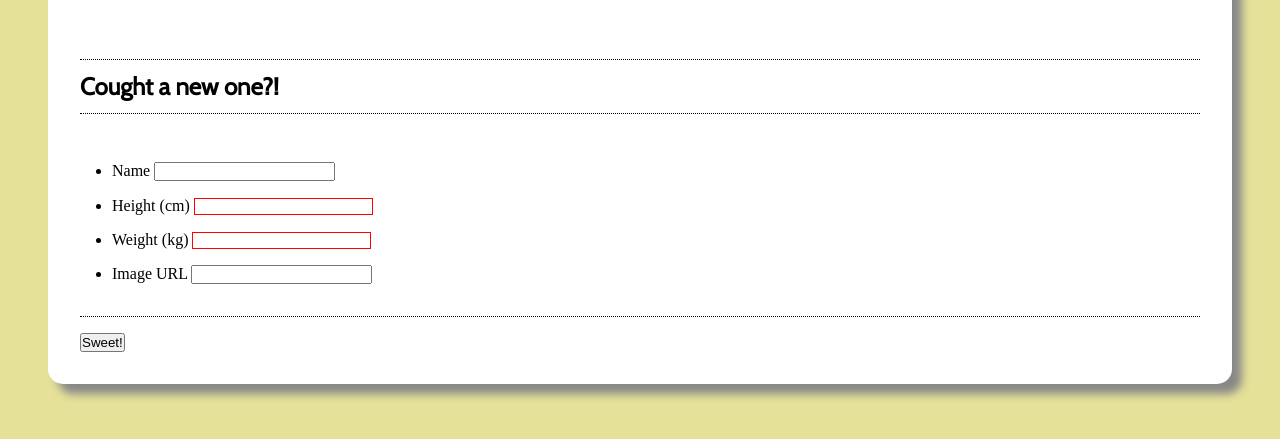
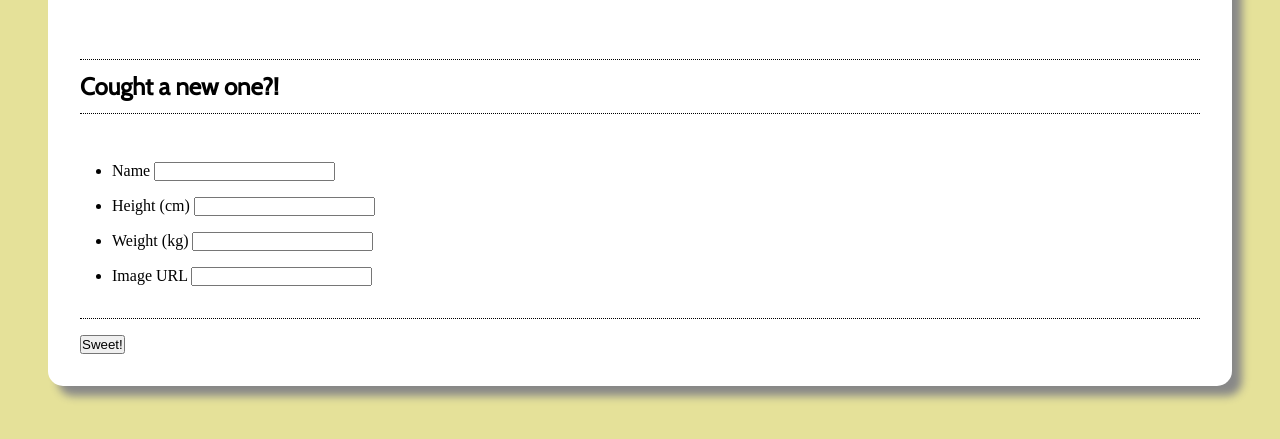
Before and after one commit to LorranSutter/BCDV1007-FinalExam, a website: page static/page2.html in a window 1280 px wide. Both pictures are taken after a click on the input "Sweet!". Shown: the part 141-580 px from the top of the page. Drawn offline with nearby package versions, Linux system fonts and the light colour scheme; no server answers.

Commit message:
Handling inputs

```diff
--- a/static/page2.css
+++ b/static/page2.css
@@ -69,3 +69,7 @@ header {
 #new-pokemon li {
     margin: 1em 0;
 }
+
+input[type='text'] {
+    border: '1px solid gray';
+}
--- a/static/page2.js
+++ b/static/page2.js
@@ -53,24 +53,31 @@ $(document).ready(function () {
 
 
     function postPokemon() {
-        let data = {
-            name : $("#name").val(),
-            height : $("#height").val(),
-            weight : $("#weight").val(),
-            image : $("#image").val()
-        }
+        let name = $("#name").val();
+        let height = $("#height").val();
+        let weight = $("#weight").val();
+        let image = $("#image").val();
 
-        let heightInt = Number.isInteger($("#height").val());
-        let weightInt = Number.isInteger($("#weight").val());
+        if(name === "" && height === "" && weight === "" && image === "") return
 
-        if(!heightInt) $("#height").css('border','1px solid red');
-        if(!weightInt) $("#weight").css('border','1px solid red');
-        if(!heightInt || !weightInt) return;
+        $("#height").css('border','1px solid gray');
+        $("#weight").css('border','1px solid gray');
+
+        let heightInt = height !== "" && !Number.isInteger(parseInt(height));
+        let weightInt = weight !== "" && !Number.isInteger(parseInt(weight));
+        // let weightInt = Number.isInteger(parseInt($("#weight").val()));
+
+        if(heightInt) $("#height").css('border','1px solid red');
+        if(weightInt) $("#weight").css('border','1px solid red');
+        if(heightInt || weightInt) return;
+
+        let data = { name, height, weight, image }
 
         $("#name").val("");
         $("#height").val("");
         $("#weight").val("");
         $("#image").val("");
+
         $.post('/api/pokedex', data)
          .done((data) => {
             // includePokemon(data);
```
